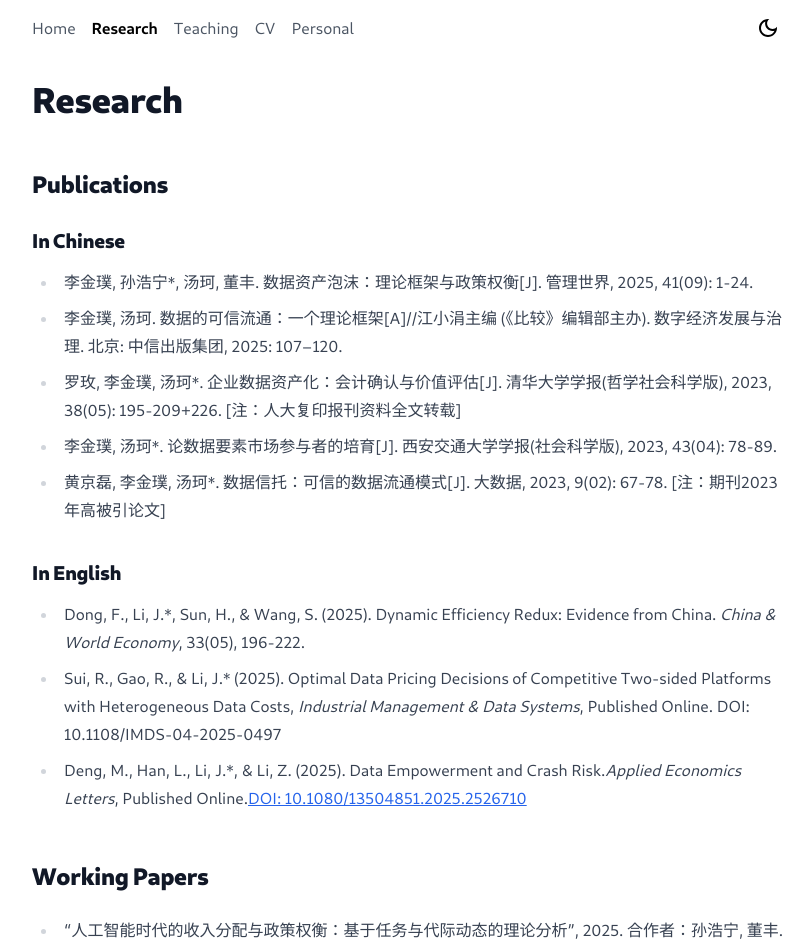
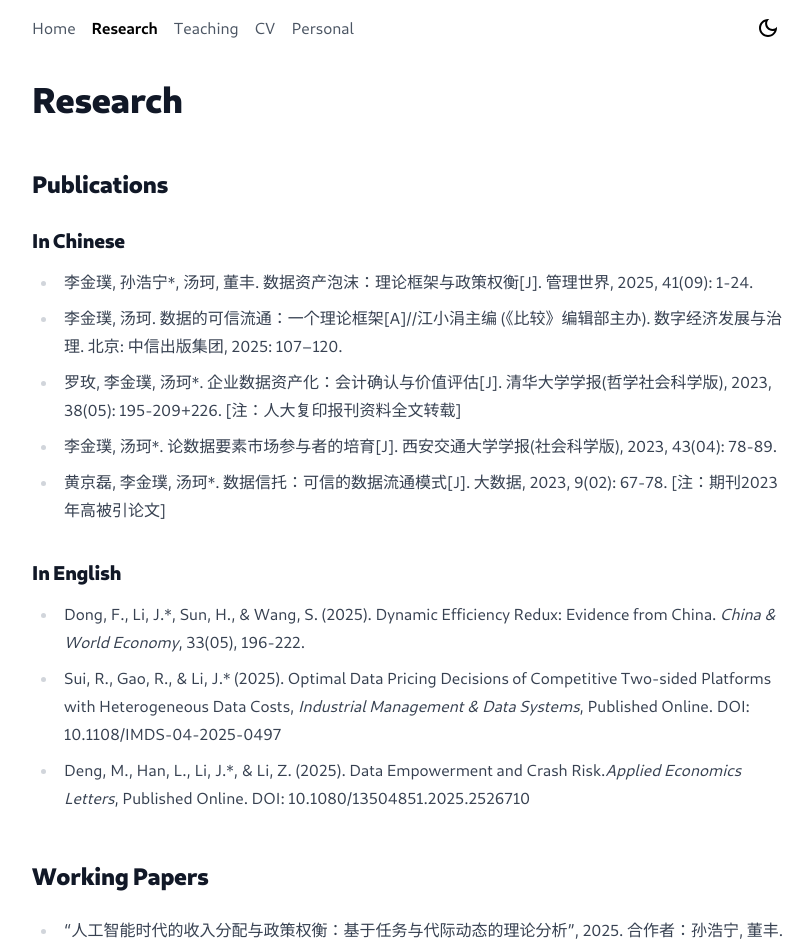
Before and after one commit to lijinpu/lijinpu.github.io, a Next.js app: page /research in a window 1280 px wide. Shown: the top 952 px of the page, without its empty margins (232-1044 px from the left). Built offline with nearby package versions, Linux system fonts and the light colour scheme.

Commit message:
auto update

```diff
--- a/pages/cv.tsx
+++ b/pages/cv.tsx
@@ -56,11 +56,7 @@ export default function CV({ lastUpdateISO }: InferGetStaticPropsType<typeof get
             </li>
             <li>
               Deng, M., Han, L., Li, J.*, & Li, Z. (2025). Data Empowerment and Crash Risk.
-              <i>Applied Economics Letters</i>, Published Online.
-
-              <a href="https://doi.org/10.1080/13504851.2025.2526710" target="_blank" rel="noopener noreferrer">
-                DOI: 10.1080/13504851.2025.2526710
-              </a>
+              <i>Applied Economics Letters</i>, Published Online. DOI: 10.1080/13504851.2025.2526710
             </li>
           </ul>
 
--- a/pages/research.tsx
+++ b/pages/research.tsx
@@ -26,11 +26,7 @@ export default function Research() {
             </li>
             <li>
               Deng, M., Han, L., Li, J.*, & Li, Z. (2025). Data Empowerment and Crash Risk.
-              <i>Applied Economics Letters</i>, Published Online.
-
-              <a href="https://doi.org/10.1080/13504851.2025.2526710" target="_blank" rel="noopener noreferrer">
-                DOI: 10.1080/13504851.2025.2526710
-              </a>
+              <i>Applied Economics Letters</i>, Published Online. DOI: 10.1080/13504851.2025.2526710
             </li>
             </ul>
 
```
